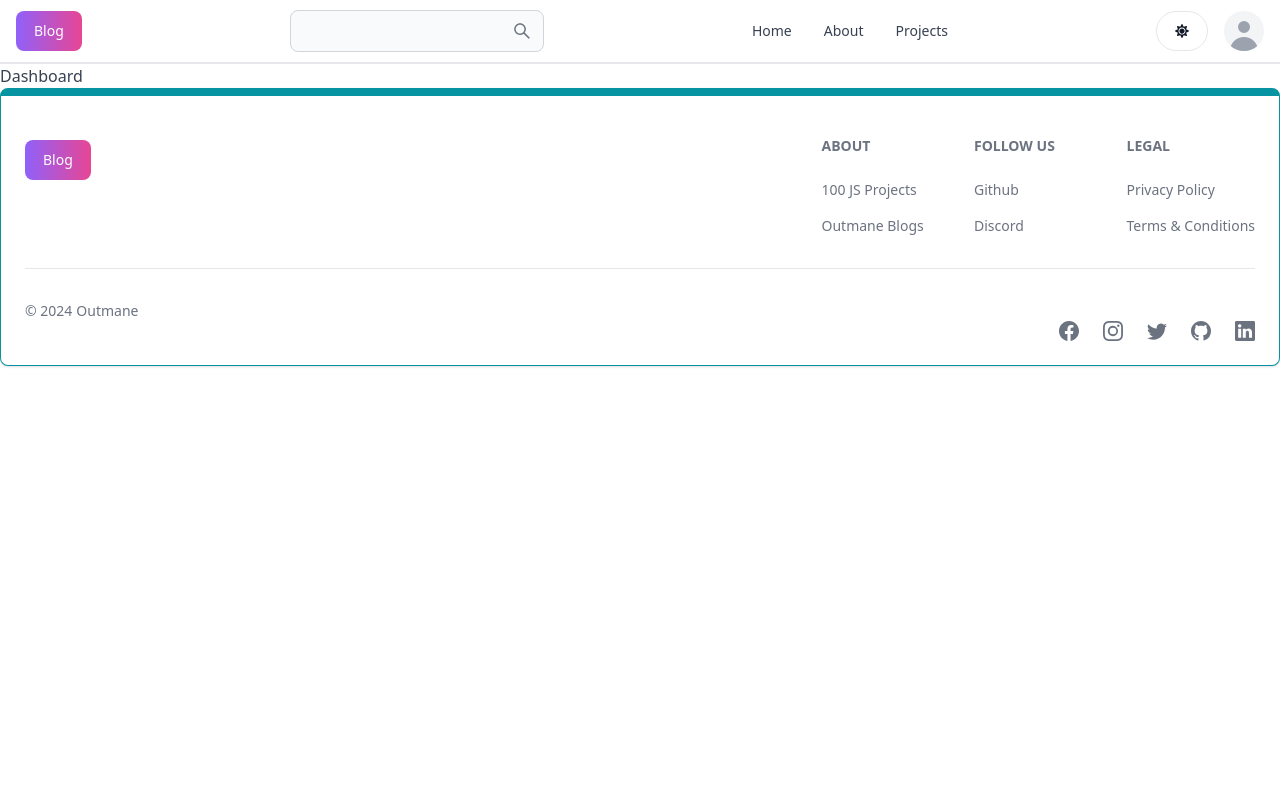
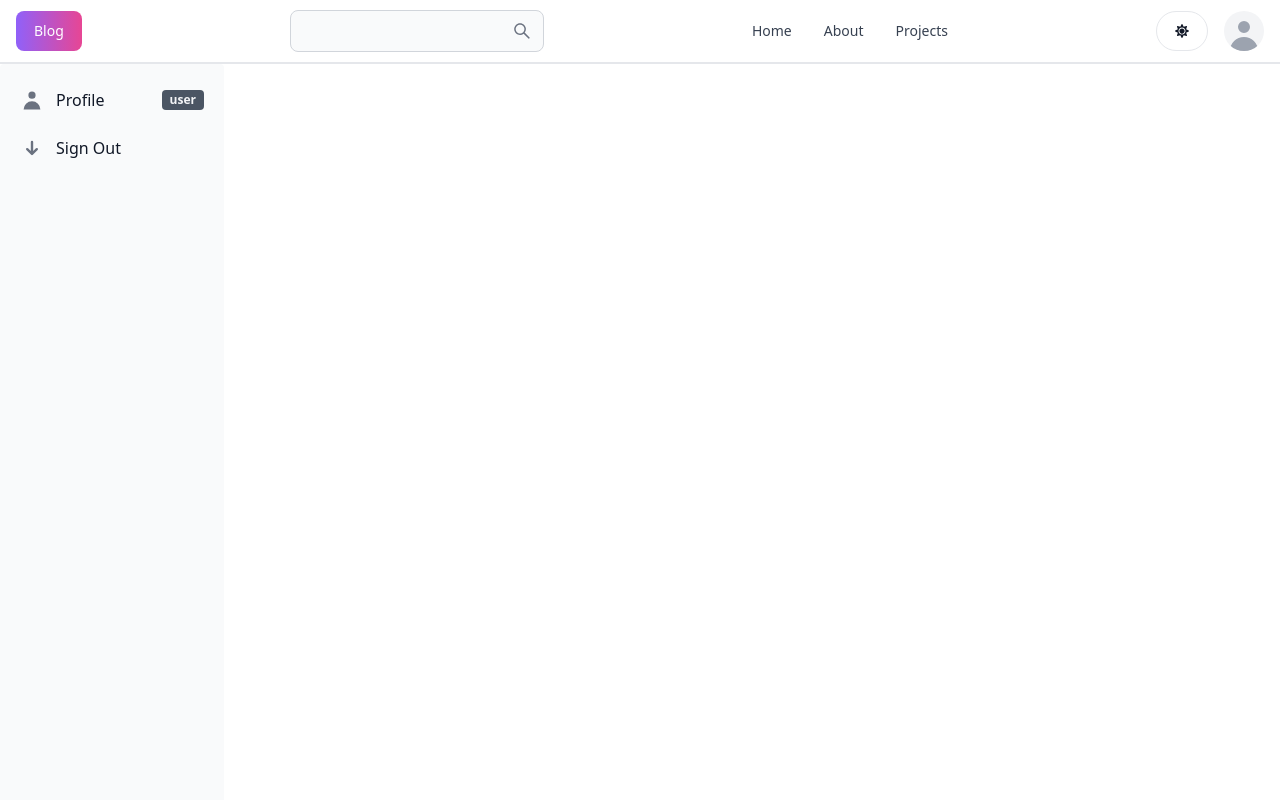
Before and after one commit to outmane33/mern-blog, a React (Vite) app in the folder client/: page /dashboard in a window 1280 px wide. Shown: the top 800 px of the page. Built offline with nearby package versions, Linux system fonts and the light colour scheme; no server answers; sample sign-in values are in the browser's storage.

Commit message:
profile page UI

```diff
--- /dev/null
+++ b/client/src/components/DashProfile.jsx
@@ -0,0 +1,37 @@
+import { useSelector } from "react-redux";
+import { Button, TextInput } from "flowbite-react";
+export default function DashProfile() {
+  const user = useSelector((state) => state.user.user);
+  return (
+    <div className="max-w-lg w-full mx-auto p-3 text-center">
+      <h1 className="my-7 text-center font-semibold text-3xl">Profile </h1>
+      <form className="flex flex-col gap-4 ">
+        <div className="w-32 h-32 self-center cursor-pointer shadow-md rounded-full">
+          <img
+            src={user.profilePicture}
+            alt="user"
+            className="rounded-full w-full h-full border-8 border-gray-400 object-cover"
+          />
+        </div>
+        <TextInput
+          type="text"
+          id="username"
+          placeholder="username"
+          defaultValue={user.username}
+        />
+        <TextInput
+          type="email"
+          id="email"
+          placeholder="email"
+          defaultValue={user.email}
+        />
+        <TextInput type="password" id="password" placeholder="password" />
+        <Button outline>Update</Button>
+      </form>
+      <div className="my-5 text-red-500 flex justify-between">
+        <span className="cursor-pointer">Delete Account</span>
+        <span className="cursor-pointer">Sign Out</span>
+      </div>
+    </div>
+  );
+}
--- /dev/null
+++ b/client/src/components/DashSidebar.jsx
@@ -0,0 +1,34 @@
+import { Sidebar } from "flowbite-react";
+import { HiArrowSmDown, HiUser } from "react-icons/hi";
+import { useLocation, Link } from "react-router-dom";
+import { useEffect, useState } from "react";
+export default function DashSidebar() {
+  const location = useLocation();
+  const [tab, setTab] = useState("");
+  useEffect(() => {
+    const urlParams = new URLSearchParams(location.search);
+    const tabFromUrl = urlParams.get("tab");
+    setTab(tabFromUrl);
+  }, [location.search]);
+  return (
+    <Sidebar className="w-full md:w-56">
+      <Sidebar.Items>
+        <Sidebar.ItemGroup>
+          <Link to={"/dashboard?tab=profile"}>
+            <Sidebar.Item
+              active={tab === "profile"}
+              icon={HiUser}
+              label={"user"}
+              labelColor="dark"
+            >
+              Profile
+            </Sidebar.Item>
+          </Link>
+          <Sidebar.Item icon={HiArrowSmDown} className="cursor-pointer">
+            Sign Out
+          </Sidebar.Item>
+        </Sidebar.ItemGroup>
+      </Sidebar.Items>
+    </Sidebar>
+  );
+}
--- a/client/src/pages/Dashboard.jsx
+++ b/client/src/pages/Dashboard.jsx
@@ -1,5 +1,24 @@
-import React from "react";
+import { useState, useEffect } from "react";
+import { useLocation } from "react-router-dom";
+import DashSidebar from "../components/DashSidebar";
+import DashProfile from "../components/DashProfile";
 
 export default function Dashboard() {
-  return <div>Dashboard</div>;
+  const location = useLocation();
+  const [tab, setTab] = useState("");
+  useEffect(() => {
+    const urlParams = new URLSearchParams(location.search);
+    const tabFromUrl = urlParams.get("tab");
+    setTab(tabFromUrl);
+  }, [location.search]);
+  return (
+    <div className="min-h-screen flex flex-col md:flex-row">
+      <div className="md:w-56">
+        {/* sidebar */}
+        <DashSidebar />
+      </div>
+      {/* profile */}
+      {tab === "profile" && <DashProfile />}
+    </div>
+  );
 }
```
